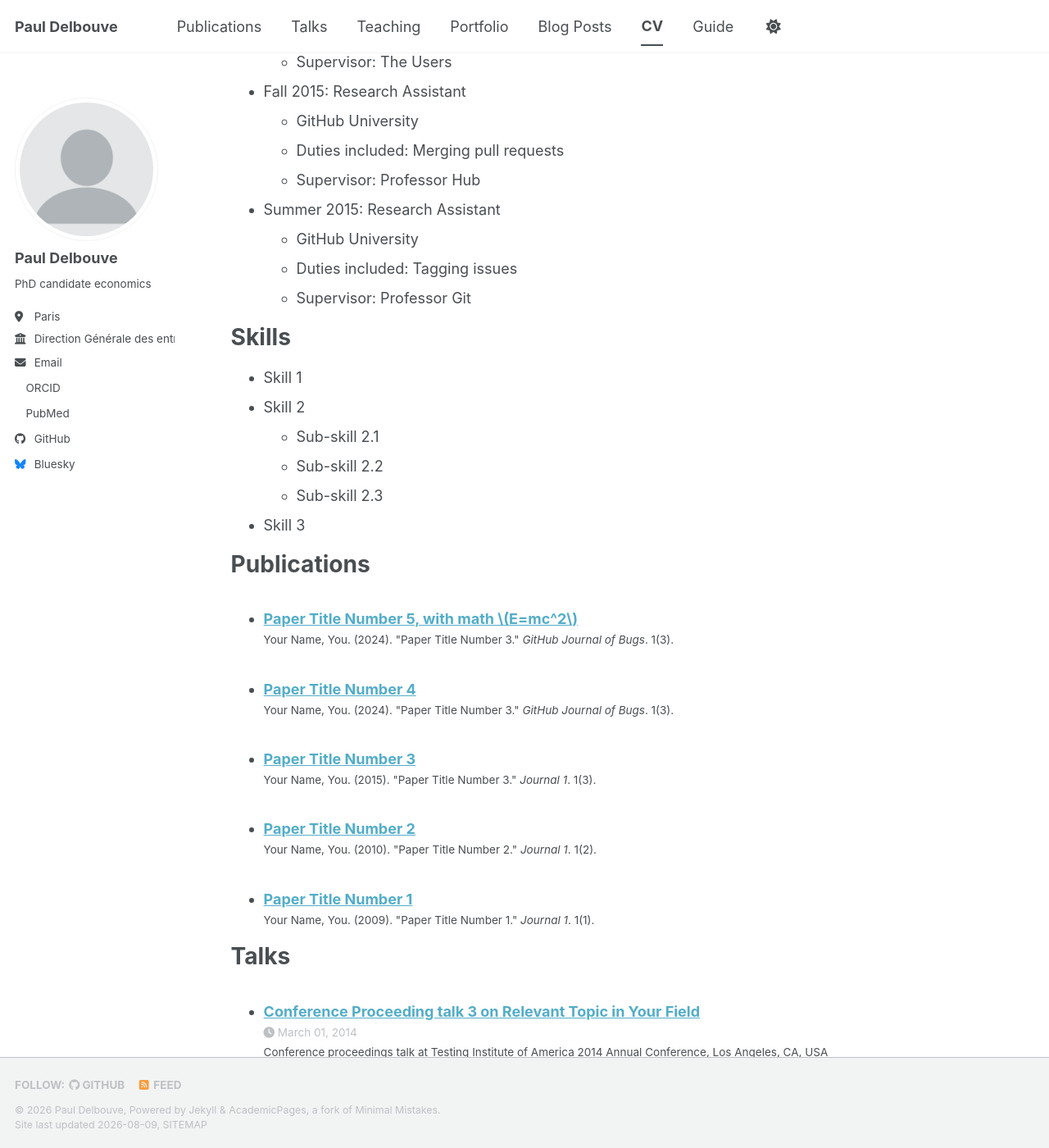
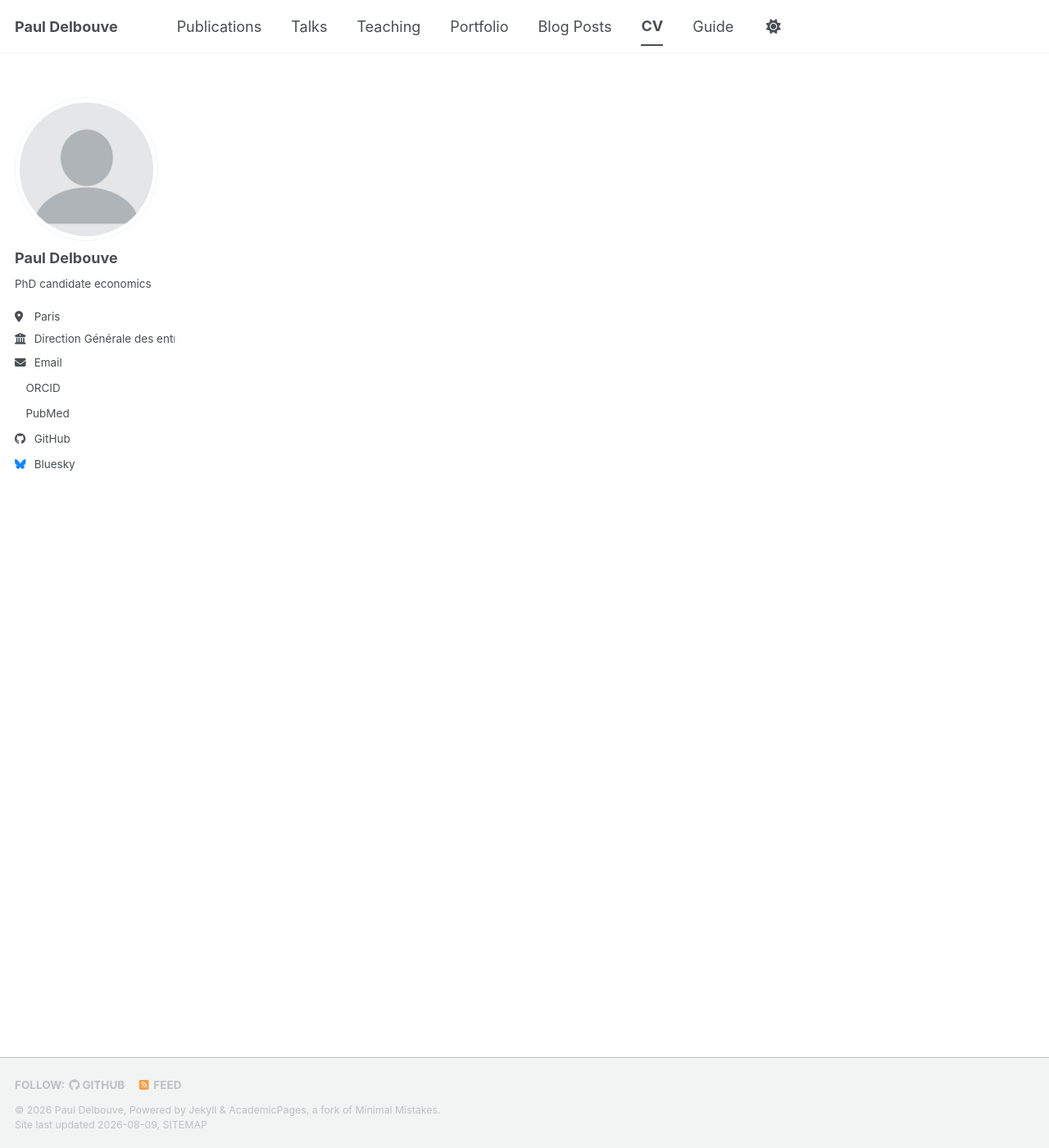
Before and after one commit to Pdelbouve/pdelbouve.github.io, a Jekyll site: the page built from _pages/cv.md, in a window 1280 px wide and 1400 px high, scrolled down 410 px. Shown: the whole window at 82% size. Built offline with Jekyll 4.4.1, drawn with Linux system fonts in a browser that asks for light colours; a style sheet for code colours, icons or effects is not loaded; some of the changed text lies outside the part shown.

Commit message:
Update cv.md

```diff
--- a/_pages/cv.md
+++ b/_pages/cv.md
@@ -1,64 +1,7 @@
 ---
-layout: archive
 title: "CV"
 permalink: /cv/
 author_profile: true
-redirect_from:
-  - /resume
 ---
 
-{% include base_path %}
-
-Education
-======
-* Ph.D in Version Control Theory, GitHub University, 2018 (expected)
-* M.S. in Jekyll, GitHub University, 2014
-* B.S. in GitHub, GitHub University, 2012
-
-Work experience
-======
-* Spring 2024: Academic Pages Collaborator
-  * GitHub University
-  * Duties includes: Updates and improvements to template
-  * Supervisor: The Users
-
-* Fall 2015: Research Assistant
-  * GitHub University
-  * Duties included: Merging pull requests
-  * Supervisor: Professor Hub
-
-* Summer 2015: Research Assistant
-  * GitHub University
-  * Duties included: Tagging issues
-  * Supervisor: Professor Git
-
-Skills
-======
-* Skill 1
-* Skill 2
-  * Sub-skill 2.1
-  * Sub-skill 2.2
-  * Sub-skill 2.3
-* Skill 3
-
-Publications
-======
-  <ul>{% for post in site.publications reversed %}
-    {% include archive-single-cv.html %}
-  {% endfor %}</ul>
-
-Talks
-======
-  <ul>{% for post in site.talks reversed %}
-    {% include archive-single-talk-cv.html  %}
-  {% endfor %}</ul>
-
-Teaching
-======
-  <ul>{% for post in site.teaching reversed %}
-    {% include archive-single-cv.html %}
-  {% endfor %}</ul>
-
-Service and leadership
-======
-* Currently signed in to 43 different slack teams
+Download my CV [here](/files/CV_Paul_Delbouve.pdf).
```
